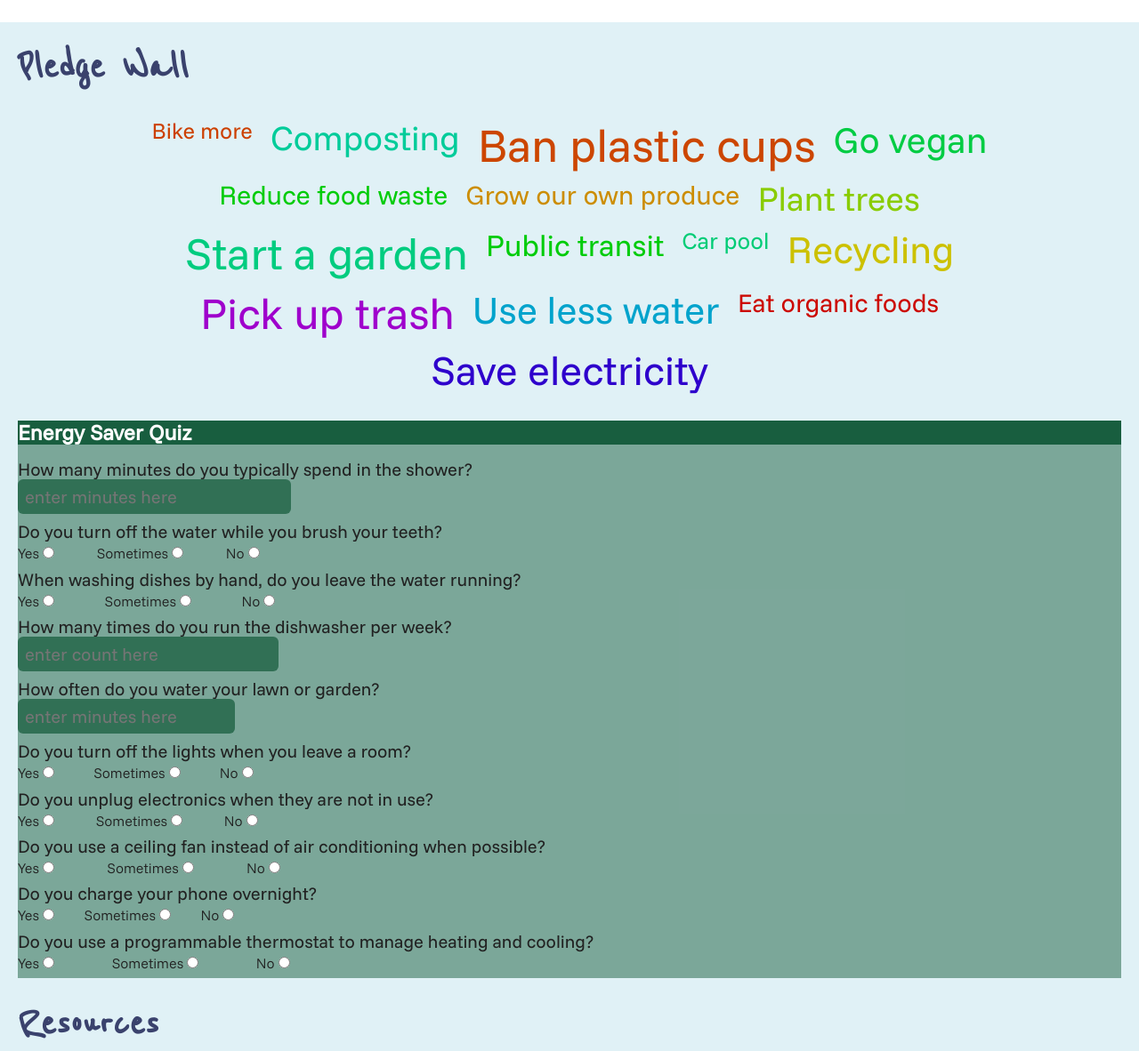
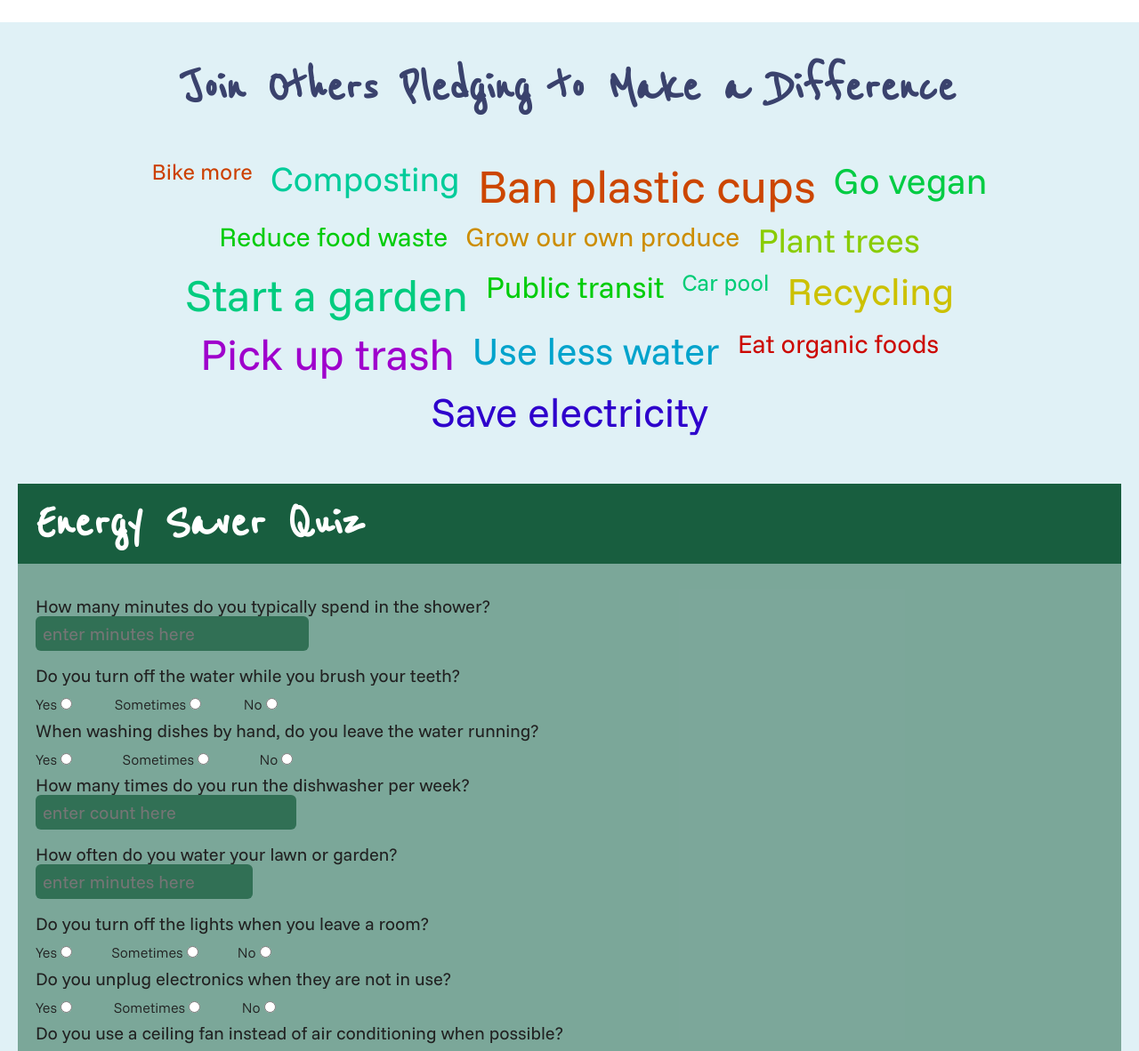
Before and after one commit to hmperry/code_jam_march_2025, a plain HTML site: page index.html in a window 1280 px wide. Shown: the part 101-1283 px from the top of the page at 89% size. Drawn offline with Linux system fonts and the light colour scheme.

Commit message:
style: updated styling on pledge wall, energy quiz and resources, adjusted spacing and font sizes among other things

```diff
--- a/blocks/pledge.css
+++ b/blocks/pledge.css
@@ -1,9 +1,10 @@
 .pledge__caption {
   font-family: "ReenieBeanie", Arial, Helvetica, sans-serif;
-  font-size: 50px;
+  font-size: 60px;
   font-weight: bold;
-  line-height: 20px;
+  line-height: 50px;
   color: #3a426d;
+  justify-self: center;
 }
 .Pledge__wordCloud {
   display: flex;
--- a/blocks/quiz.css
+++ b/blocks/quiz.css
@@ -7,7 +7,12 @@
 .quiz__title {
   background-color: rgb(24, 94, 63);
   color: #fff;
-  margin: 16px 0;
+  margin: 50px 0 16px;
+  font-family: "ReenieBeanie", Arial, Helvetica, sans-serif;
+  font-size: 60px;
+  font-weight: bold;
+  line-height: 50px;
+  padding: 20px;
 }
 
 .quiz__Questions {
@@ -15,6 +20,7 @@
   justify-content: center;
   align-items: flex-start;
   flex-direction: column;
+  padding: 20px;
 }
 
 .quiz__Question {
@@ -26,7 +32,7 @@
 
 .quiz__Question_Desc {
   margin: 0;
-  padding: 0;
+  padding: 0 0 8px;
   display: flex;
   flex-direction: column;
   font-weight: 500;
--- a/blocks/resources.css
+++ b/blocks/resources.css
@@ -2,8 +2,9 @@
   font-family: "ReenieBeanie", Arial, Helvetica, sans-serif;
   font-size: 50px;
   font-weight: bold;
-  line-height: 20px;
+  line-height: 60px;
   color: #3a426d;
+  padding: 20px;
 }
 .resources__cards {
   display: flex;
--- a/index.html
+++ b/index.html
@@ -63,7 +63,9 @@
       <main class="content">
         <div id="bg">
           <section class="pledge page__section">
-            <h2 class="pledge__caption">Pledge Wall</h2>
+            <h2 class="pledge__caption">
+              Join Others Pledging to Make a Difference
+            </h2>
             <div class="Pledge__wordCloud" id="wordCloud"></div>
           </section>
 
```
